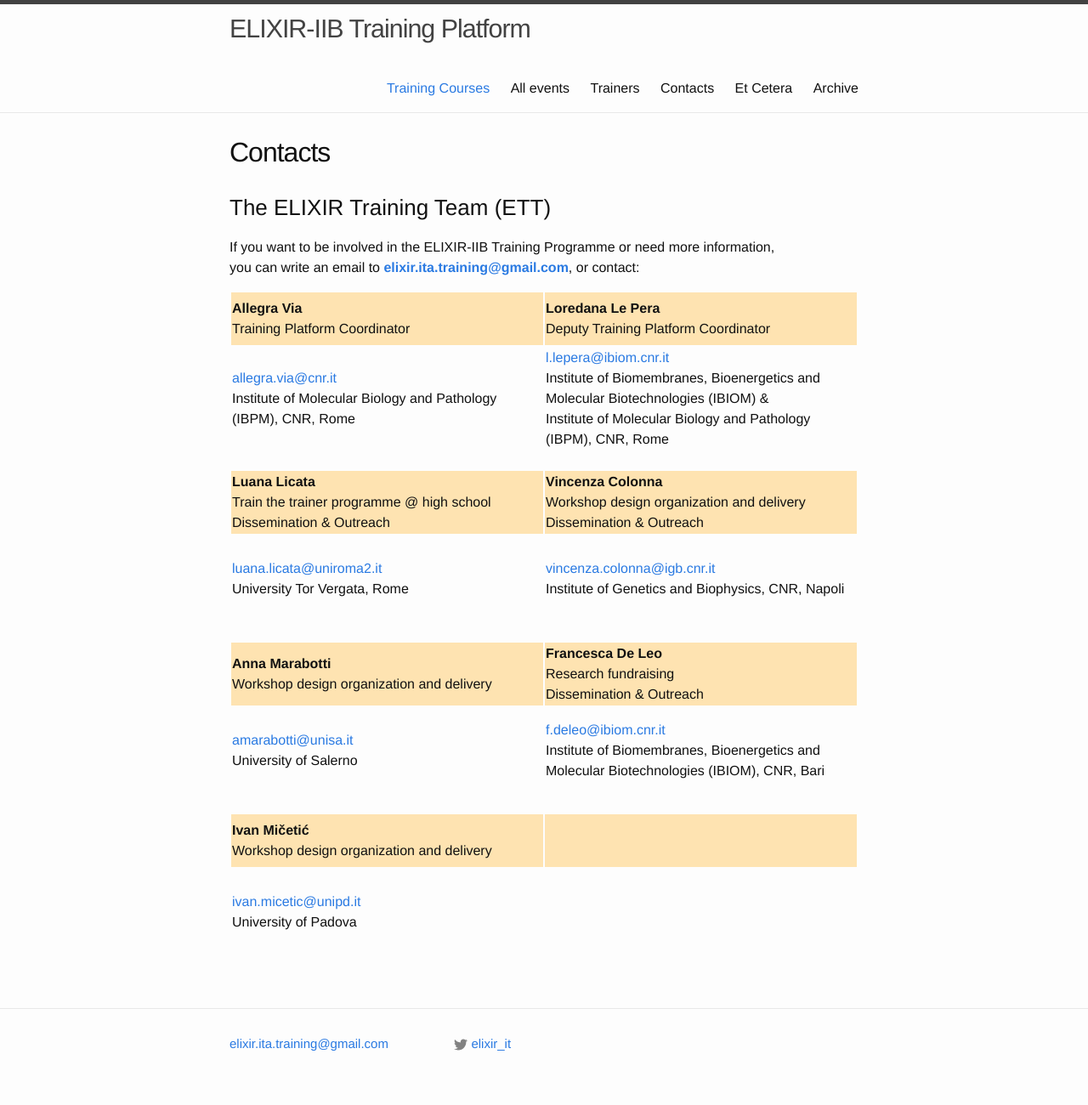
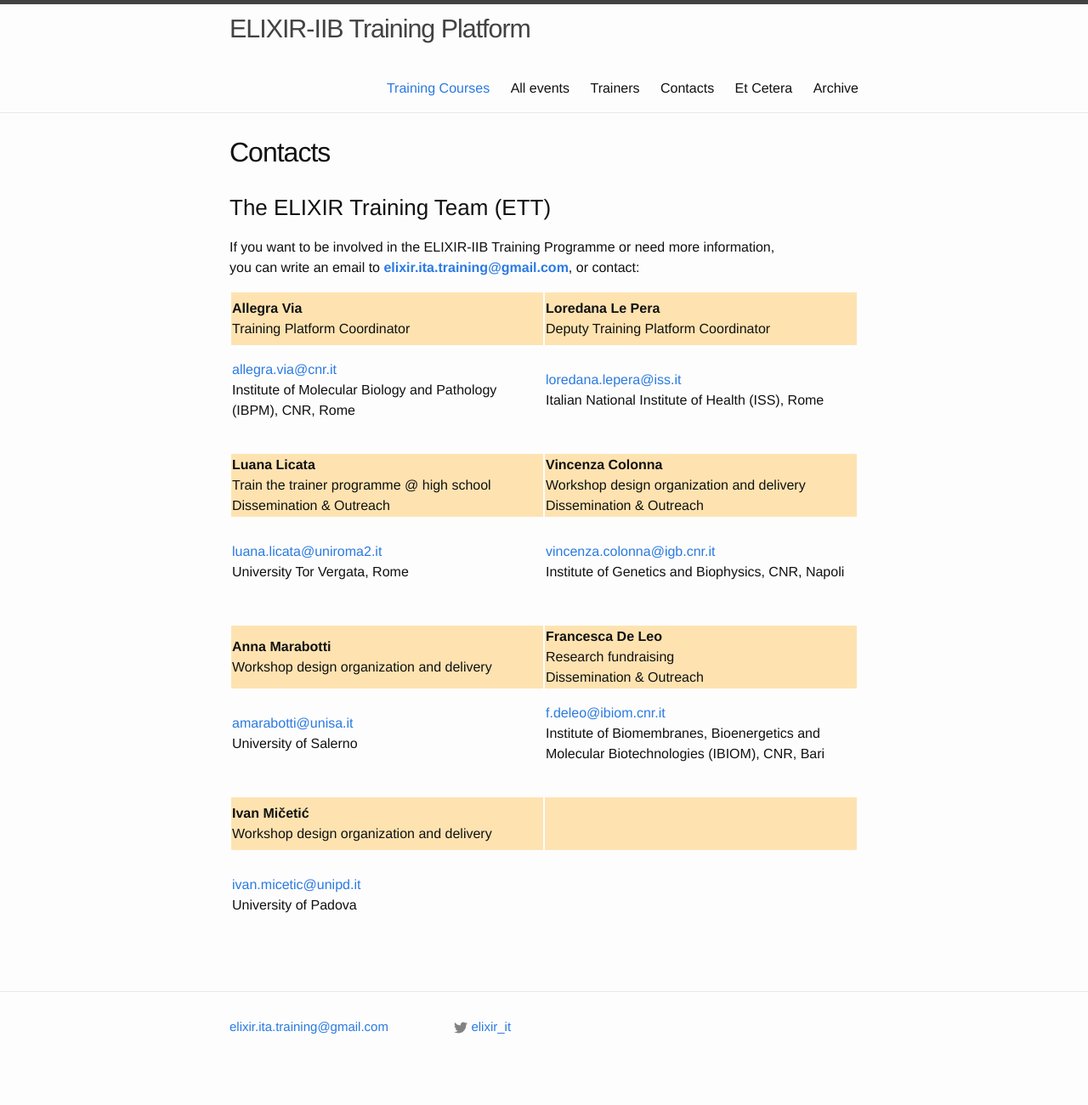
Before and after one commit to ELIXIR-IIB-training/website, a Jekyll site: the page built from _pages/03-contacts.md, in a window 1280 px wide. Shown: the whole page at 85% size. Built offline with Jekyll 4.4.1, drawn with Linux system fonts in a browser that asks for light colours.

Commit message:
Update Loredana's affiliation

```diff
--- a/_pages/03-contacts.md
+++ b/_pages/03-contacts.md
@@ -27,9 +27,8 @@ you can write an email to **<elixir.ita.training@gmail.com>**, or contact:
 		Institute of Molecular Biology and Pathology (IBPM), CNR, Rome<br>
    </td>
    <td width="300" height="100">
-		<a href="mailto:l.lepera@ibiom.cnr.it">l.lepera@ibiom.cnr.it</a><br>
-		Institute of Biomembranes, Bioenergetics and Molecular Biotechnologies (IBIOM) &<br>
-		Institute of Molecular Biology and Pathology (IBPM), CNR, Rome
+		<a href="mailto:loredana.lepera@iss.it">loredana.lepera@iss.it</a><br>
+		Italian National Institute of Health (ISS), Rome
    </td>
 </tr>
 <tr height="20"></tr>
```
